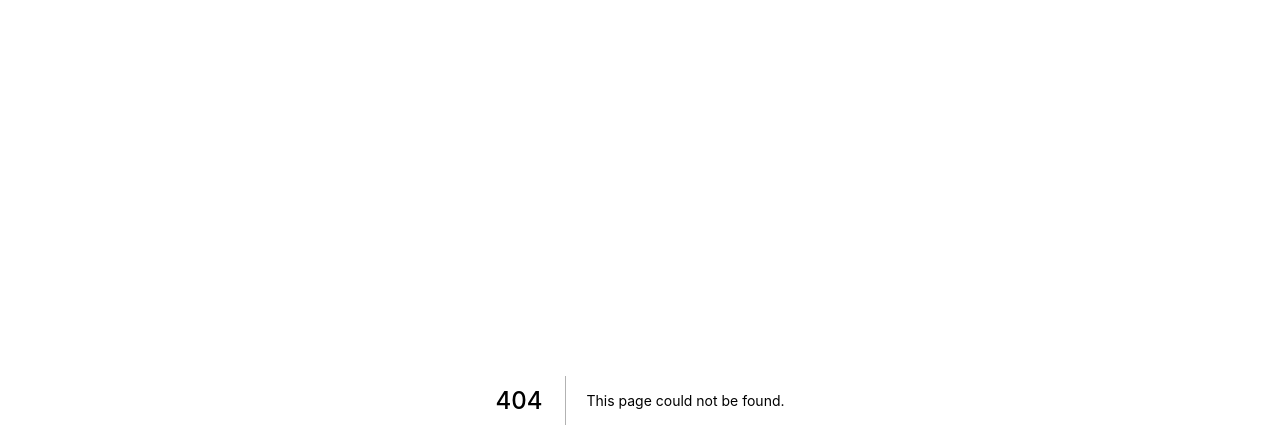
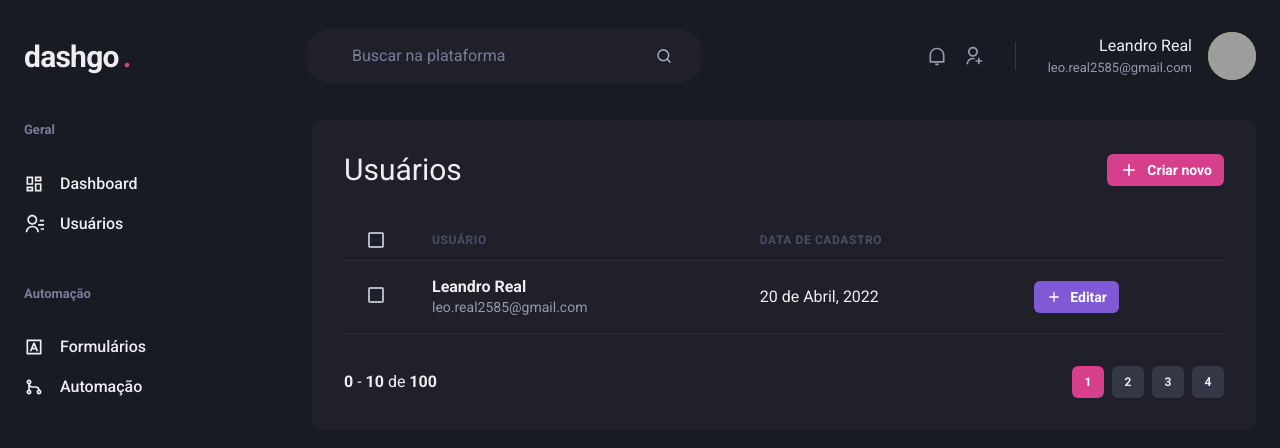
Before and after one commit to Leandro2585/dash-go, a Next.js app: page /users in a window 1280 px wide. Before the commit this address had no page. Shown: the top 448 px of the page. Built offline with nearby package versions, Linux system fonts and the light colour scheme; grey boxes are pictures that could not be loaded.

Commit message:
feat: implemented dashboard static pages & components

```diff
--- a/package.json
+++ b/package.json
@@ -13,9 +13,11 @@
     "@chakra-ui/react": "^1.8.8",
     "@emotion/react": "^11.9.0",
     "@emotion/styled": "^11.8.1",
+    "apexcharts": "^3.35.0",
     "framer-motion": "^6.3.2",
     "next": "12.1.5",
     "react": "18.1.0",
+    "react-apexcharts": "^1.4.0",
     "react-dom": "18.1.0",
     "react-icons": "^4.3.1"
   },
--- a/src/components/dashboard/header.tsx
+++ b/src/components/dashboard/header.tsx
@@ -1,6 +1,6 @@
+import React from 'react'
 import { RiSearchLine, RiNotificationLine, RiUserAddLine } from 'react-icons/ri'
-import { Flex, Icon, Input, HStack, Text, Box, Avatar } from '@chakra-ui/react';
-import React from 'react';
+import { Flex, Icon, Input, HStack, Text, Box, Avatar } from '@chakra-ui/react'
 
 export const Header: React.FC = () => {
   return (
--- a/src/components/dashboard/index.ts
+++ b/src/components/dashboard/index.ts
@@ -1,2 +1,3 @@
 export * from './header'
 export * from './side-bar'
+export * from './pagination'
--- /dev/null
+++ b/src/components/dashboard/pagination.tsx
@@ -0,0 +1,26 @@
+import React from 'react'
+import { Box, Button, Stack } from '@chakra-ui/react'
+
+export const Pagination: React.FC = () => {
+  return(
+    <Stack direction='row' mt='8' justify='space-between' align='center' spacing='6'>
+      <Box>
+        <strong>0</strong> - <strong>10</strong> de <strong>100</strong>
+      </Box>
+      <Stack direction='row' spacing='2'>
+        <Button size='sm' fontSize='xs' width='4' colorScheme='pink' disabled _disabled={{ bg: 'pink.500', cursor: 'default' }}>
+          1
+        </Button>
+        <Button size='sm' fontSize='xs' width='4' bg='gray.700' _hover={{ bg: 'gray.500' }}>
+          2
+        </Button>
+        <Button size='sm' fontSize='xs' width='4' bg='gray.700' _hover={{ bg: 'gray.500' }}>
+          3
+        </Button>
+        <Button size='sm' fontSize='xs' width='4' bg='gray.700' _hover={{ bg: 'gray.500' }}>
+          4
+        </Button>
+      </Stack>
+    </Stack>
+  )
+}
--- a/src/components/form/input.tsx
+++ b/src/components/form/input.tsx
@@ -1,4 +1,4 @@
-import React from 'react';
+import React from 'react'
 import { FormControl, FormLabel, Input as ChakraInput, InputProps as ChakraInputProps } from '@chakra-ui/react'
 
 interface InputProps extends ChakraInputProps {
--- /dev/null
+++ b/src/pages/users/index.tsx
@@ -0,0 +1,51 @@
+import { Box, Button, Checkbox, Flex, Heading, Icon, Table, Tbody, Td, Text, Th, Thead, Tr } from '@chakra-ui/react';
+import { Header, SideBar } from '@components/dashboard';
+import { Pagination } from '@components/dashboard';
+import { RiAddLine } from 'react-icons/ri';
+
+export default function UserList() {
+  return (
+    <Box>
+      <Header/>
+      <Flex w='100%' my='6' maxW={1480} mx='auto' px='6'>
+        <SideBar/>
+        <Box flex='1' borderRadius={8} bg='gray.800' p='8'>
+          <Flex mb='8' justify='space-between' align='center'>
+            <Heading size='lg' fontWeight='normal'>Usuários</Heading>
+            <Button as='a' size='sm' fontSize='sm' colorScheme='pink' leftIcon={<Icon as={RiAddLine} fontSize='20'/>}>Criar novo</Button>
+          </Flex>
+          <Table colorScheme='whiteAlpha'>
+            <Thead>
+              <Tr>
+                <Th px='6' color='gray.300' w='8'>
+                  <Checkbox colorScheme='pink'/>
+                </Th>
+                <Th>Usuário</Th>
+                <Th>Data de cadastro</Th>
+                <Th></Th>
+              </Tr>
+            </Thead>
+            <Tbody>
+              <Tr>
+                <Td px='6'>
+                  <Checkbox colorScheme='pink'/>
+                </Td>
+                <Td>
+                  <Box>
+                    <Text fontWeight='bold'>Leandro Real</Text>
+                    <Text fontSize='sm' color='gray.300'>leo.real2585@gmail.com</Text>
+                  </Box>
+                </Td>
+                <Td>20 de Abril, 2022</Td>
+                <Td>
+                  <Button as='a' size='sm' fontSize='sm' colorScheme='purple' leftIcon={<Icon as={RiAddLine} fontSize='16'/>}>Editar</Button>
+                </Td>
+              </Tr>
+            </Tbody>
+          </Table>
+          <Pagination/>
+        </Box>
+      </Flex>
+    </Box>
+  )
+}
```
Also changed, not shown: src/pages/dashboard.tsx (+67 -2 lines), src/pages/users/create.tsx (added, +34 -0 lines), 1 other file (tests, documents, lock files or other folders).
